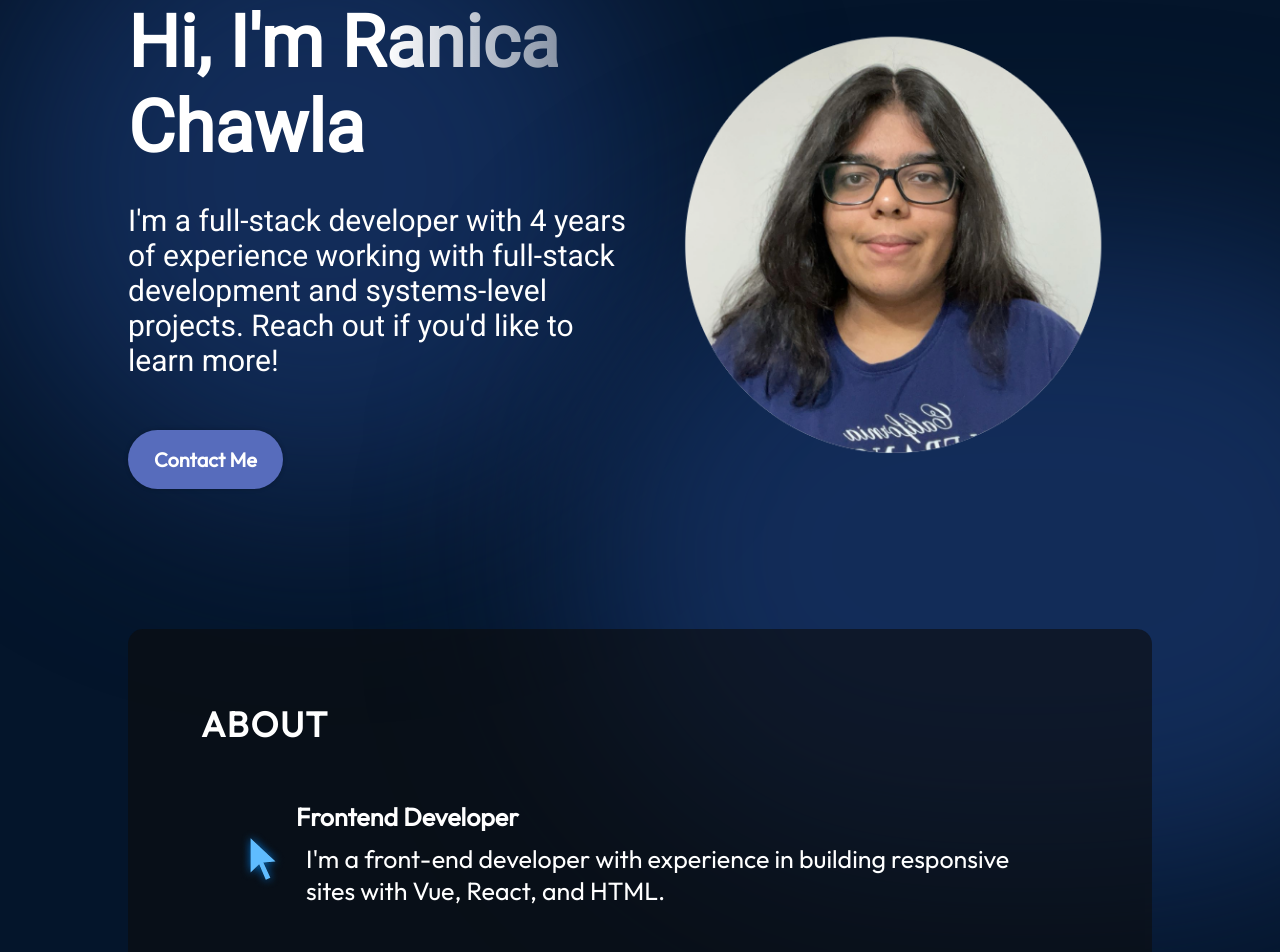
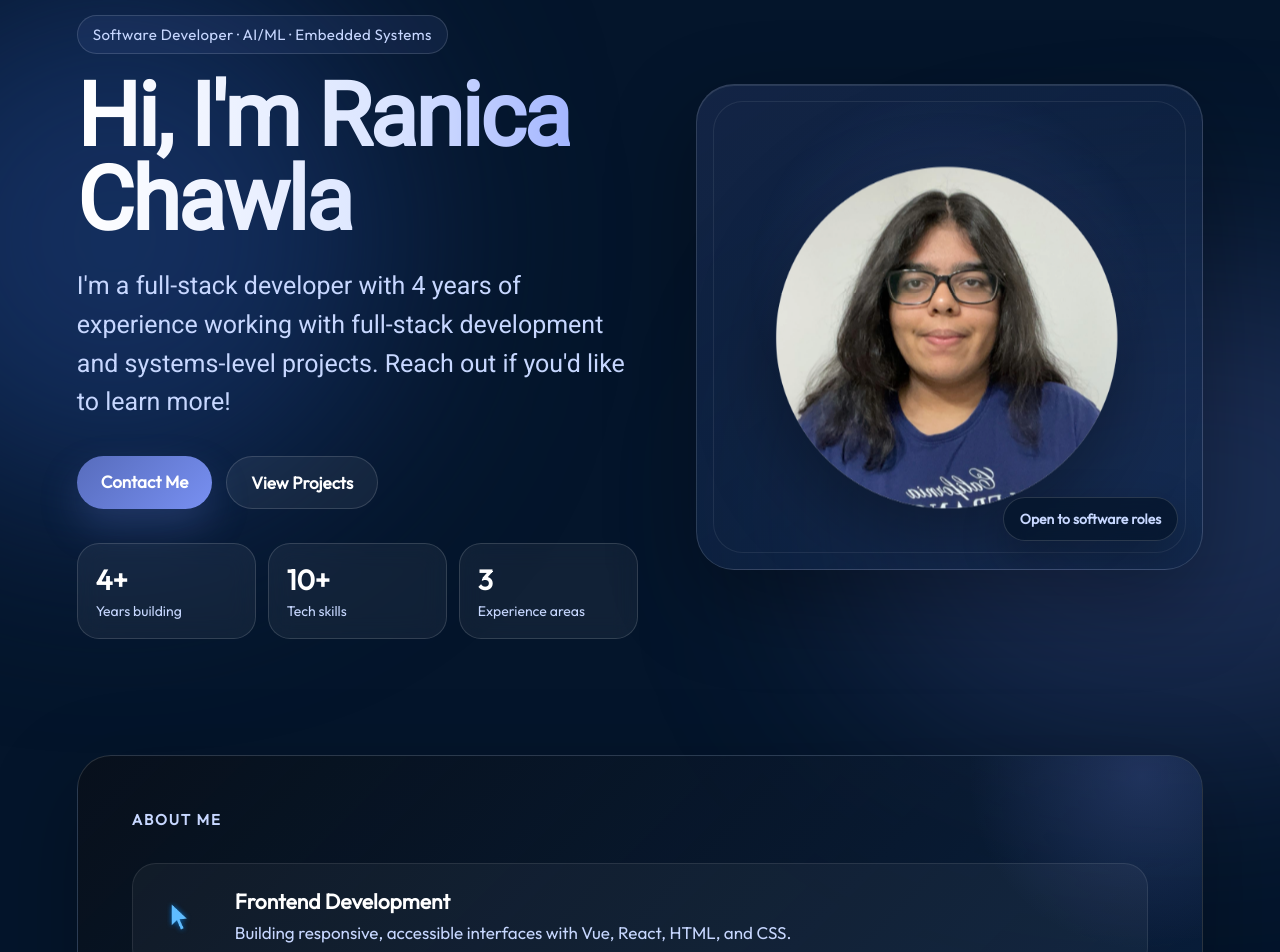
Before and after one commit to Ranica10/Portfolio-Website, a React (Vite) app: page / in a window 1280 px wide. Shown: the part 160-1112 px from the top of the page. Built offline with nearby package versions, Linux system fonts and the light colour scheme.

Commit message:
update UI

```diff
--- a/src/components/About/About.jsx
+++ b/src/components/About/About.jsx
@@ -1,32 +1,33 @@
-import React from 'react'
 import { getImageUrl } from '../../utils';
 
 import styles from "./About.module.css";
 
 export const About = () => {
   return <section className={styles.container} id="about">
-        <h2 className={styles.title}>About</h2>
+        <div className={styles.header}>
+            <p className={styles.kicker}>About me</p>
+        </div>
         <div className={styles.content}>
             <ul className={styles.aboutItems}>
                 <li className={styles.aboutItem}>
                     <img src={getImageUrl("about/cursorIcon.png")} alt="Cursor icon" />
                     <div className={styles.aboutText}>
-                        <h3>Frontend Developer</h3>
-                        <p>I'm a front-end developer with experience in building responsive sites with Vue, React, and HTML.</p>
+                        <h3>Frontend Development</h3>
+                        <p>Building responsive, accessible interfaces with Vue, React, HTML, and CSS.</p>
                     </div>
                 </li>
                 <li className={styles.aboutItem}>
                     <img src={getImageUrl("about/serverIcon.png")} alt="Server icon" />
                     <div className={styles.aboutText}>
                         <h3>Software & AI Projects</h3>
-                        <p>I have experience with machine learning projects in Python and C++, including a credit card approval system using logistic regression and a camera-based attendance system using OpenCV.</p>
+                        <p>Developing machine learning projects in Python and C++, including logistic regression and OpenCV-based systems.</p>
                     </div>
                 </li>
                 <li className={styles.aboutItem}>
                     <img src={getImageUrl("about/uiIcon.png")} alt="UI icon" />
                     <div className={styles.aboutText}>
                         <h3>Object-Oriented Development</h3>
-                        <p>I have experience building Java applications using object-oriented programming concepts such as encapsulation, inheritance, and modular design.</p>
+                        <p>Creating Java applications with encapsulation, inheritance, modularity, and maintainable design.</p>
                     </div>
                 </li>
             </ul>
--- a/src/components/About/About.module.css
+++ b/src/components/About/About.module.css
@@ -2,89 +2,150 @@
 
 .container {
     position: relative;
-    background-color: rgba(12,12,12,0.6);
-    border-radius: 15px;
-    padding: 73px;
-    margin-top: 129px;
     z-index: 1;
-    margin-left: 10%;
-    margin-right: 10%;
+    width: min(1180px, 88%);
+    margin: 80px auto 0;
+    padding: 54px;
+    border: 1px solid var(--colour-border);
+    border-radius: 34px;
+    background: linear-gradient(135deg, rgba(12,12,12,0.48), rgba(11,36,71,0.72));
+    box-shadow: 0 28px 90px rgba(0,0,0,0.25);
+    overflow: hidden;
+}
+
+.container::before {
+    content: "";
+    position: absolute;
+    width: 360px;
+    height: 360px;
+    right: -120px;
+    top: -160px;
+    background: radial-gradient(circle, rgba(87,108,188,0.28), transparent 68%);
+    pointer-events: none;
+}
+
+.header {
+    max-width: 820px;
+    margin-bottom: 34px;
+}
+
+.kicker {
+    color: var(--colour-muted);
+    font-size: 15px;
+    font-weight: 700;
+    letter-spacing: 1.8px;
+    text-transform: uppercase;
+    margin-bottom: 12px;
 }
 
 .title {
     color: var(--colour-text);
-    font-size: 35px;
-    font-weight: 700;
-    letter-spacing: 1.75px;
-    text-transform: uppercase;
-    margin-bottom: 30px;
+    font-size: clamp(32px, 4vw, 52px);
+    line-height: 1.08;
+    font-weight: 800;
+    letter-spacing: -1.4px;
 }
 
 .content {
-    display: flex;
-    flex-direction: row;
-    align-items: center;
+    display: block;
 }
 
 .aboutItems {
     color: var(--colour-text);
     display: flex;
     flex-direction: column;
-    gap: 50px;
+    gap: 15px;
+    width: 100%;
 }
 
 .aboutItem {
-    display: flex;
-    flex-direction: row;
+    position: relative;
+    overflow: hidden;
+    display: grid;
+    grid-template-columns: 58px 1fr;
     align-items: center;
-    border-radius: 20px;
+    gap: 20px;
+    border: 1px solid rgba(255,255,255,0.09);
+    border-radius: 24px;
     list-style: none;
-    padding: 25px;
-    background-image: linear-gradient(
+    padding: 24px;
+    background: rgba(255,255,255,0.045);
+    transition: transform 0.5s ease, background 0.5s ease, border-color 0.5s ease;
+}
+
+.aboutItem::before {
+    content: "";
+    position: absolute;
+    inset: 0;
+    border-radius: inherit;
+    padding: 1px;
+    background: linear-gradient(
         90deg,
-        rgba(165,215,232,0.42) 0%,
-        rgba(255,255,255,0) 100%
+        transparent,
+        rgba(76, 201, 240, 0.95),
+        rgba(92, 124, 250, 0.95),
+        transparent
     );
-    background-size: 0 100%;
 
-    background-repeat: no-repeat;
-    transition: 0.4s;
+    -webkit-mask:
+        linear-gradient(#fff 0 0) content-box,
+        linear-gradient(#fff 0 0);
+    -webkit-mask-composite: xor;
+
+    mask:
+        linear-gradient(#fff 0 0) content-box,
+        linear-gradient(#fff 0 0);
+    mask-composite: exclude;
+
+    transform: translateX(-100%);
+    transition: transform 0.65s ease;
+    pointer-events: none;
+}
+
+.aboutItem:hover::before {
+    transform: translateX(100%);
 }
 
 .aboutItem:hover {
-    background-size: 100% 100%;
+    transform: translateY(-4px);
+    background: rgba(87,108,188,0.17);
+    border-color: rgba(255,255,255,0.2);
+}
+
+.aboutItem img,
+.aboutText {
+    position: relative;
+    z-index: 1;
+}
+
+.aboutItem img {
+    width: 42px;
 }
 
 .aboutItem h3 {
-    font-size: 25px;
-    font-weight: 600;
+    font-size: 21px;
+    font-weight: 700;
+    margin-bottom: 6px;
 }
 
 .aboutItem p {
-    font-size: 25px;
-}
-
-.aboutText p {
-    padding: 10px;
+    color: var(--colour-muted);
+    font-size: 17px;
+    line-height: 1.55;
 }
 
 @media screen and (max-width: 830px) {
     .container {
-        background-color: transparent;
-        padding-left: 0;
-        padding-right: 0;
+        padding: 32px 22px;
     }
 
     .content {
-        flex-direction: column;
-    }
-
-    .aboutItems {
-        margin-top: 29px;
+        grid-template-columns: 1fr;
     }
 
     .aboutItem {
-        padding-left: 0;
-        padding-right: 0;
+        grid-template-columns: 1fr;
+        text-align: center;
+        justify-items: center;
     }
 }
--- a/src/components/Intro/Intro.jsx
+++ b/src/components/Intro/Intro.jsx
@@ -1,21 +1,28 @@
-import React from "react";
 import { getImageUrl } from "../../utils";
 
 import styles from "./Intro.module.css";
 
 export const Intro = () => {
-    return <section className={styles.container}>
-        {/* Introduction to my profile */}
+    return <section className={styles.container} id="home">
         <div className={styles.content}>
-            <h1 className={styles.title}>Hi, I'm Ranica Chawla</h1>
+            <p className={styles.eyebrow}>Software Developer · AI/ML · Embedded Systems</p>
+            <h1 className={styles.title}>Hi, I&apos;m Ranica Chawla</h1>
             <p className={styles.description}>I'm a full-stack developer with 4 years of experience working with full-stack development and systems-level projects. Reach out if you'd like to learn more!</p>
-            <a className={styles.contactBtn} href="mailto:ranicachawla@hotmail.com">Contact Me</a>
+            <div className={styles.actions}>
+                <a className={styles.contactBtn} href="mailto:ranicachawla@hotmail.com">Contact Me</a>
+                <a className={styles.secondaryBtn} href="#projects">View Projects</a>
+            </div>
+            <div className={styles.highlights}>
+                <div><span>4+</span><p>Years building</p></div>
+                <div><span>10+</span><p>Tech skills</p></div>
+                <div><span>3</span><p>Experience areas</p></div>
+            </div>
         </div>
-        <img className={styles.profileImg} src={getImageUrl("intro/profileImage.png")} alt="Profile Image of me"/>
-
-        {/* Background style */}
+        <div className={styles.visualWrap}>
+            <img className={styles.profileImg} src={getImageUrl("intro/profileImage.png")} alt="Profile Picture of Ranica Chawla"/>
+            <div className={styles.statusCard}>Open to software roles</div>
+        </div>
         <div className={styles.topBlur} />
         <div className={styles.bottomBlur} />
-
     </section>;
 };
--- a/src/components/Intro/Intro.module.css
+++ b/src/components/Intro/Intro.module.css
@@ -2,14 +2,15 @@
 
 .container {
     position: relative;
-    display: flex;
+    display: grid;
+    grid-template-columns: 1.05fr 0.95fr;
     align-items: center;
-    justify-content: space-between;
-    margin-top: 49px;
+    gap: 58px;
+    min-height: calc(100vh - 98px);
     z-index: 1;
-    margin-left: 10%;
-    margin-right: 10%;
-
+    width: min(1180px, 88%);
+    margin: 0 auto;
+    padding: 76px 0 36px;
 }
 
 .content {
@@ -20,96 +21,205 @@
     z-index: 1;
 }
 
+.eyebrow {
+    display: inline-flex;
+    align-items: center;
+    padding: 9px 15px;
+    margin-bottom: 20px;
+    border: 1px solid var(--colour-border);
+    border-radius: 999px;
+    background: rgba(87, 108, 188, 0.13);
+    color: var(--colour-muted);
+    font-size: 15px;
+    letter-spacing: 0.4px;
+}
+
 .title {
-    font-size: 72px;
+    max-width: 760px;
+    font-size: clamp(48px, 7vw, 88px);
+    line-height: 0.95;
     font-weight: 900;
-    margin-bottom: 33px;
+    margin-bottom: 26px;
     font-family: var(--font-roboto);
-    background: linear-gradient(
-        90deg,
-        rgba(255,255,255,1) 50%,
-        rgba(255,255,255,0) 120%
-    );
+    letter-spacing: -2.5px;
+    background: linear-gradient(90deg, #ffffff 0%, #dbe5ff 55%, #8fa4ff 100%);
     -webkit-text-fill-color: transparent;
     -webkit-background-clip: text;
     background-clip: text;
 }
 
 .description {
-    font-size: 30px;
+    max-width: 650px;
+    font-size: clamp(19px, 2vw, 25px);
+    line-height: 1.55;
+    color: var(--colour-muted);
     font-family: var(--font-roboto);
-    margin-bottom: 52px;
+    margin-bottom: 34px;
+}
+
+.actions {
+    display: flex;
+    flex-wrap: wrap;
+    gap: 14px;
+    margin-bottom: 34px;
+}
+
+.contactBtn,
+.secondaryBtn {
+    text-decoration: none;
+    border-radius: 100px;
+    font-size: 17px;
+    font-weight: 700;
+    padding: 15px 24px;
+    transition: 0.25s ease;
 }
 
 .contactBtn {
-    text-decoration: none;
-    background-color: var(--colour-primary);
+    background: linear-gradient(135deg, var(--colour-primary), #7890f2);
     color: var(--colour-text);
-    border-radius: 100px;
-    font-size: 20px;
-    font-weight: 600;
-    padding: 17px 26px;
-    box-shadow: 0 0 4px 0 rgba(0,0,0,0.25);
+    box-shadow: 0 18px 38px rgba(87,108,188,0.3);
+}
+
+.secondaryBtn {
+    color: var(--colour-text);
+    border: 1px solid var(--colour-border);
+    background: rgba(255,255,255,0.06);
+}
+
+.contactBtn:hover,
+.secondaryBtn:hover {
+    transform: translateY(-3px);
+    box-shadow: 0 22px 46px rgba(87,108,188,0.26);
+}
+
+.highlights {
+    display: grid;
+    grid-template-columns: repeat(3, minmax(0, 1fr));
+    width: min(100%, 590px);
+    gap: 12px;
+}
+
+.highlights div {
+    padding: 18px;
+    border: 1px solid var(--colour-border);
+    border-radius: 22px;
+    background: rgba(255,255,255,0.055);
+    backdrop-filter: blur(12px);
+}
+
+.highlights span {
+    display: block;
+    font-size: 28px;
+    font-weight: 800;
+}
+
+.highlights p {
+    color: var(--colour-muted);
+    font-size: 14px;
+    margin-top: 5px;
+}
+
+.visualWrap {
+    position: relative;
+    z-index: 1;
+    display: grid;
+    place-items: center;
+    padding: 32px;
+    border: 1px solid var(--colour-border);
+    border-radius: 38px;
+    background: linear-gradient(145deg, rgba(87, 108, 188, 0.18), rgba(11, 36, 71, 0.52));
+    box-shadow: 0 30px 90px rgba(0,0,0,0.32), inset 0 1px 0 rgba(255,255,255,0.1);
+    overflow: hidden;
+}
+
+.visualWrap::before {
+    content: "";
+    position: absolute;
+    inset: 16px;
+    border-radius: 30px;
+    border: 1px solid rgba(255,255,255,0.08);
+    background: radial-gradient(circle at 50% 40%, rgba(87,108,188,0.24), transparent 56%);
 }
 
 .profileImg {
-    width: 50%;
+    width: min(100%, 420px);
     z-index: 1;
+    filter: drop-shadow(0 30px 40px rgba(0,0,0,0.34));
+    animation: floating 4s ease-in-out infinite;
+}
 
-    animation-name: floating;
-    animation-duration: 3s;
-    animation-iteration-count: infinite;
-    animation-timing-function: ease-in-out;
+.orbitCard,
+.statusCard {
+    position: absolute;
+    z-index: 2;
+    padding: 12px 16px;
+    border: 1px solid var(--colour-border);
+    border-radius: 999px;
+    background: rgba(4, 21, 43, 0.78);
+    color: var(--colour-muted);
+    box-shadow: 0 18px 44px rgba(0,0,0,0.28);
+    backdrop-filter: blur(12px);
+    font-size: 14px;
+    font-weight: 700;
+}
+
+.orbitCard {
+    top: 26px;
+    left: 24px;
+}
+
+.statusCard {
+    right: 24px;
+    bottom: 28px;
 }
 
 @keyframes floating {
-    0% {
-        transform: translate(0,0px);
-    }
+    0%, 100% { transform: translateY(0); }
+    50% { transform: translateY(12px); }
+}
 
-    50% {
-        transform: translate(0,10px);
-    }
-
-    100% {
-        transform: translate(0, -0px);
-    }
+.topBlur,
+.bottomBlur {
+    position: absolute;
+    border-radius: 999px;
+    filter: blur(110px);
+    z-index: 0;
+    pointer-events: none;
 }
 
 .topBlur {
-    position: absolute;
-    width: 50vw;
-    height: 50vw;
-    min-width: 350px;
-    min-height: 350px;
-    top: -128px;
-    left: -10vw;
-    border-radius: 764px;
-    background: rgba(25,55,109, 0.7);
-    filter: blur(100px);
-    z-index: 0;
+    width: 42vw;
+    height: 42vw;
+    min-width: 320px;
+    min-height: 320px;
+    top: 4%;
+    left: -18vw;
+    background: rgba(25,55,109, 0.78);
 }
 
 .bottomBlur {
-    position: absolute;
-    width: 70vw;
-    height: 50vw;
-    min-width: 350px;
-    min-height: 250px;
-    top: 246px;
-    right: -25vw;
-    border-radius: 764px;
-    background: rgba(25,55,109, 0.7);
-    filter: blur(100px);
-    z-index: 0;
+    width: 52vw;
+    height: 36vw;
+    min-width: 340px;
+    min-height: 240px;
+    bottom: -8%;
+    right: -24vw;
+    background: rgba(87,108,188, 0.28);
 }
 
-@media screen and (max-width: 830px) {
+@media screen and (max-width: 930px) {
     .container {
-        flex-direction: column-reverse;
+        grid-template-columns: 1fr;
+        padding-top: 56px;
+        gap: 32px;
     }
 
     .content {
         align-items: center;
+        text-align: center;
+    }
+
+    .highlights {
+        grid-template-columns: 1fr;
     }
 }
--- a/src/index.css
+++ b/src/index.css
@@ -8,4 +8,23 @@
 
 html {
   scroll-behavior: smooth;
+  background: var(--colour-bg);
 }
+
+body {
+  min-width: 320px;
+  background:
+    radial-gradient(circle at 18% 5%, rgba(87, 108, 188, 0.24), transparent 32rem),
+    radial-gradient(circle at 88% 20%, rgba(25, 55, 109, 0.62), transparent 34rem),
+    linear-gradient(180deg, #04152b 0%, #071c38 48%, #04152b 100%);
+  color: var(--colour-text);
+}
+
+a {
+  color: inherit;
+}
+
+button,
+a {
+  -webkit-tap-highlight-color: transparent;
+}
--- a/src/vars.css
+++ b/src/vars.css
@@ -1,10 +1,15 @@
 :root {
     /* Colours */
     --colour-text: #fff;
+    --colour-muted: #c7d7ff;
     --colour-primary: #576cbc;
     --colour-secondary: #19376d;
     --colour-dark: #0b2447;
     --colour-bg: #04152b;
+    --colour-card: rgba(11, 36, 71, 0.72);
+    --colour-card-light: rgba(87, 108, 188, 0.14);
+    --colour-border: rgba(255, 255, 255, 0.14);
+    --colour-glow: rgba(87, 108, 188, 0.35);
 
     /* Fonts */
     --font-roboto: "Roboto";
```
